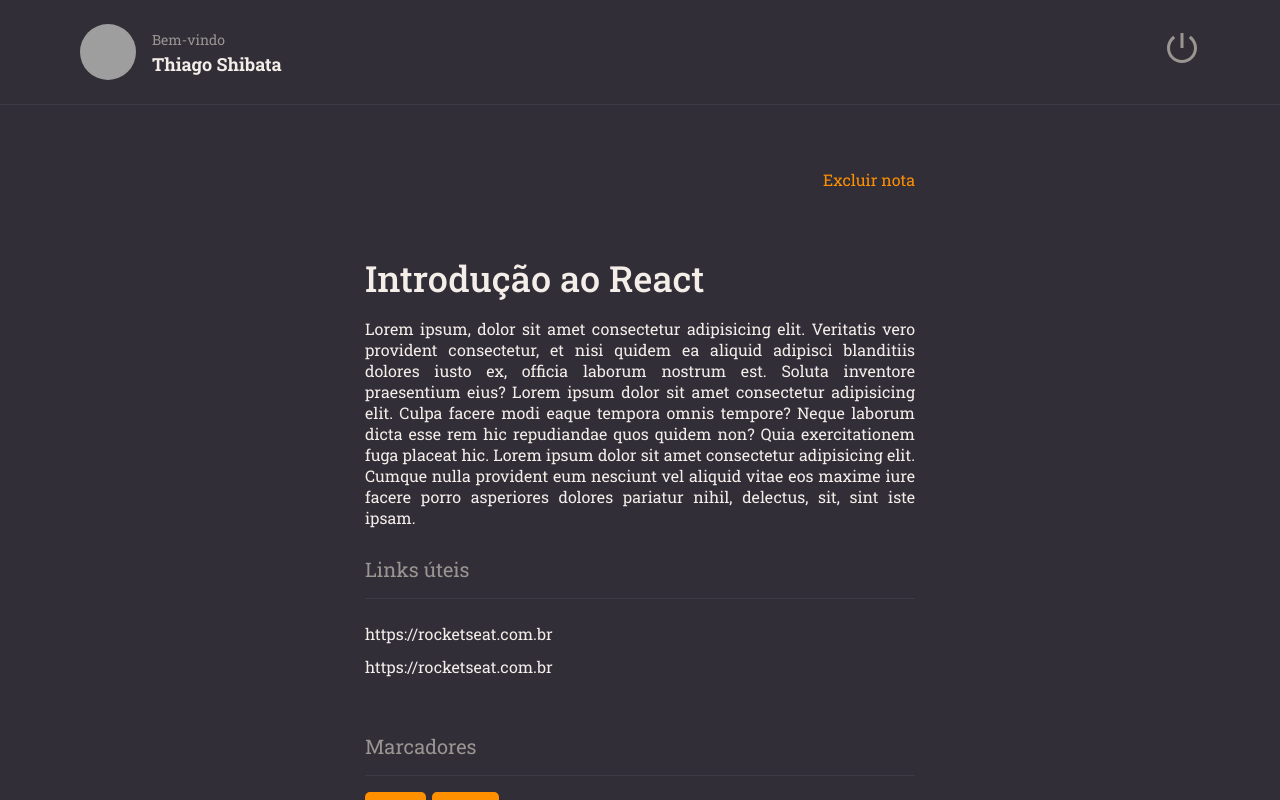
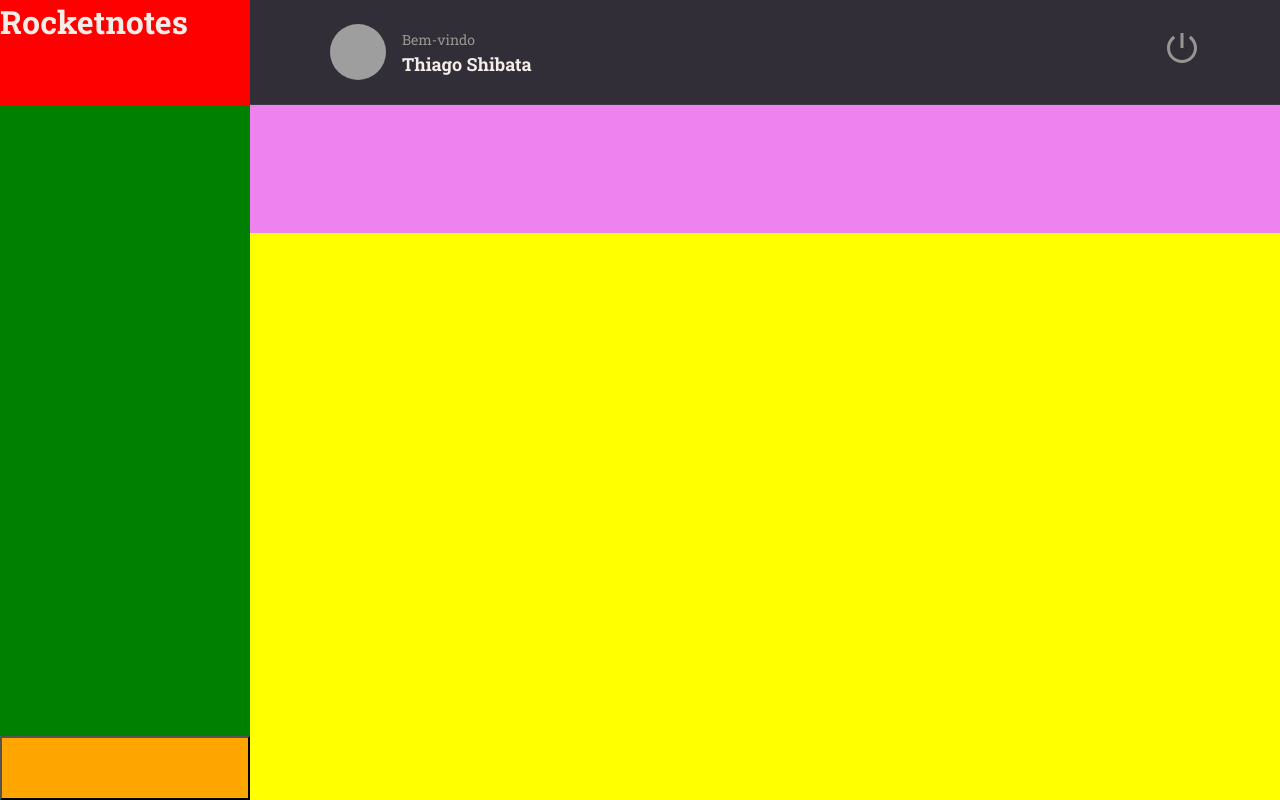
Before and after one commit to thiagoshibata/explorer-frontend-notes, a React (Vite) app: page / in a window 1280 px wide. Built offline with nearby package versions, Linux system fonts and the light colour scheme; grey boxes are pictures that could not be loaded.

Commit message:
feat: create page home

```diff
--- a/src/main.jsx
+++ b/src/main.jsx
@@ -3,13 +3,13 @@
 import { ThemeProvider } from "styled-components"
 import GlobalStyles from "./styles/global"
 import theme from "./styles/theme"
-import { Details } from "./pages/Details"
+import { Home } from "./pages/Home"
 
 ReactDOM.createRoot(document.getElementById("root")).render(
   <React.StrictMode>
     <ThemeProvider theme={theme}>
       <GlobalStyles />
-      <Details />
+      <Home />
     </ThemeProvider>
   </React.StrictMode>
 )
--- /dev/null
+++ b/src/pages/Home/index.jsx
@@ -0,0 +1,17 @@
+import { Container, Brand, Menu, Search, Content, NewNote } from "./styles"
+import { Header } from "../../components/Header"
+
+export function Home() {
+  return (
+    <Container>
+      <Brand>
+        <h1>Rocketnotes</h1>
+      </Brand>
+      <Header />
+      <Menu></Menu>
+      <Search></Search>
+      <Content></Content>
+      <NewNote></NewNote>
+    </Container>
+  )
+}
--- /dev/null
+++ b/src/pages/Home/styles.js
@@ -0,0 +1,38 @@
+import styled from "styled-components"
+
+export const Container = styled.div`
+  width: 100%;
+  height: 100vh;
+
+  display: grid;
+  grid-template-columns: 250px auto;
+  grid-template-rows: 105px 128px auto 64px;
+
+  grid-template-areas:
+    "brand header"
+    "menu search"
+    "menu content"
+    "newnote content";
+
+  background-color: ${({ theme }) => theme.COLORS.BACKGROUND_800};
+`
+export const Brand = styled.div`
+  grid-area: brand;
+  background: red;
+`
+export const Menu = styled.ul`
+  grid-area: menu;
+  background: green;
+`
+export const Search = styled.div`
+  grid-area: search;
+  background: violet;
+`
+export const Content = styled.div`
+  grid-area: content;
+  background: yellow;
+`
+export const NewNote = styled.button`
+  grid-area: newnote;
+  background: orange;
+`
```
